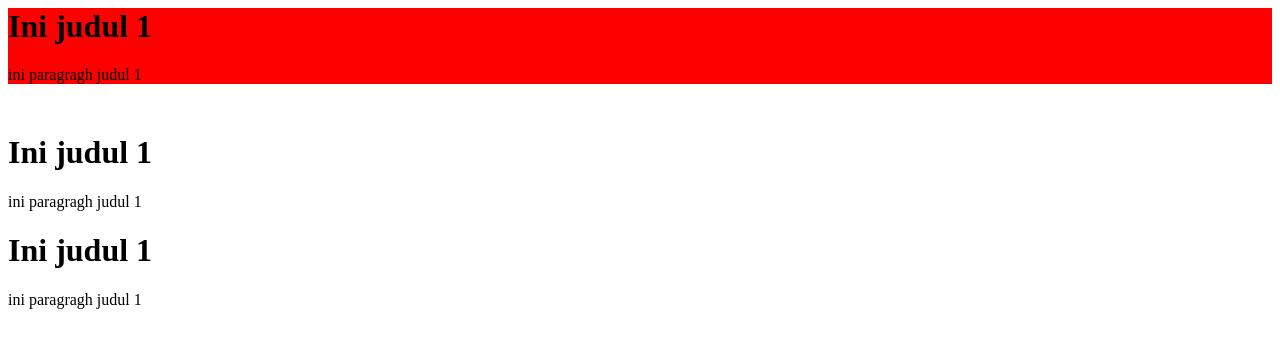
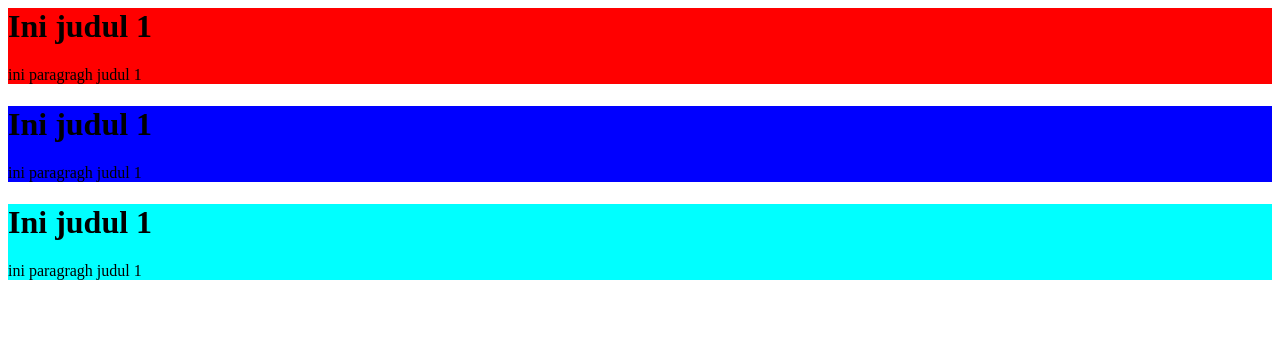
Before and after one commit to ariefyusron/learn-html-css, a plain HTML site: page index.html in a window 1280 px wide. Drawn offline with Linux system fonts and the light colour scheme.

Commit message:
internal css

```diff
--- a/index.html
+++ b/index.html
@@ -1,21 +1,37 @@
 <html>
   <head>
     <title>Belajar HTML</title>
-    <link rel="stylesheet" href="styles.css">
+
+    <style>
+      /* selector tag html */
+      div {
+        background-color: red;
+      }
+
+      /* selector class (diawali dengan tanda titik) */
+      .content-1 {
+        background-color: blue;
+      }
+
+      /* selector id (diawalai dengan tanda pagar) */
+      #content-1-id {
+        background-color: aqua;
+      }
+    </style>
   </head>
 
   <body>
-    <div style="background-color: red; margin-bottom: 50px;">
-      <h1>Ini judul 1</h1>
-      <p>ini paragragh judul 1</p>
-    </div>
-
     <div>
       <h1>Ini judul 1</h1>
       <p>ini paragragh judul 1</p>
     </div>
 
-    <div>
+    <div class="content-1">
+      <h1>Ini judul 1</h1>
+      <p>ini paragragh judul 1</p>
+    </div>
+
+    <div id="content-1-id">
       <h1>Ini judul 1</h1>
       <p>ini paragragh judul 1</p>
     </div>
```
